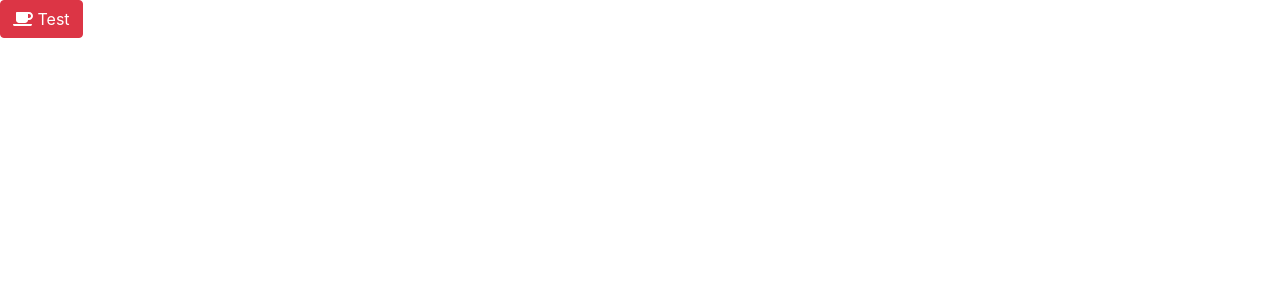
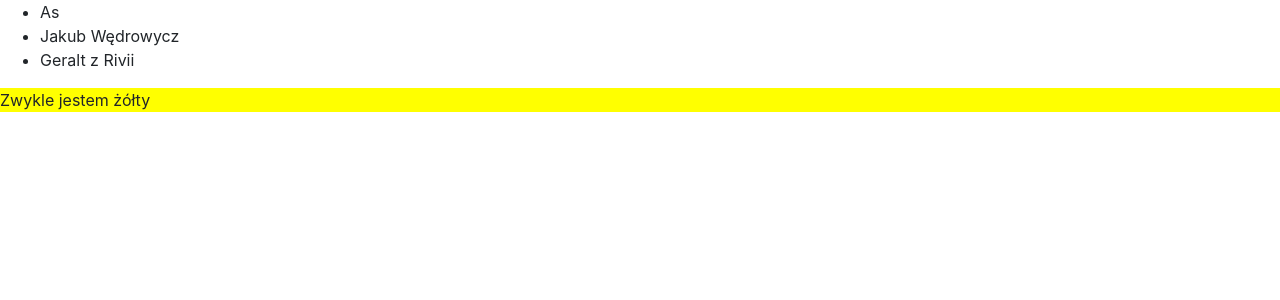
Before and after one commit to jkatnik/powtorki-ng, an Angular app: page / in a window 1280 px wide. Shown: the top 300 px of the page. Built offline with nearby package versions, Linux system fonts and the light colour scheme.

Commit message:
attr-directives zadanie

```diff
--- a/src/app/app.component.html
+++ b/src/app/app.component.html
@@ -1,4 +1,9 @@
-<button class="btn btn-danger">
-    <fa-icon [icon]="faCoffee"></fa-icon>
-    Test
-</button>
+<ul>
+    <li *ngFor="let hero of heroes">
+        {{ hero }}
+    </li>
+</ul>
+
+<div highlight style="background-color: yellow">
+    Zwykle jestem żółty
+</div>
--- a/src/app/app.component.ts
+++ b/src/app/app.component.ts
@@ -8,4 +8,5 @@ import { faCoffee } from '@fortawesome/free-solid-svg-icons';
 })
 export class AppComponent {
   faCoffee = faCoffee;
+  heroes = ['As', 'Jakub Wędrowycz', 'Geralt z Rivii'];
 }
```
Also changed, not shown: 1 other file (tests, documents, lock files or other folders).
